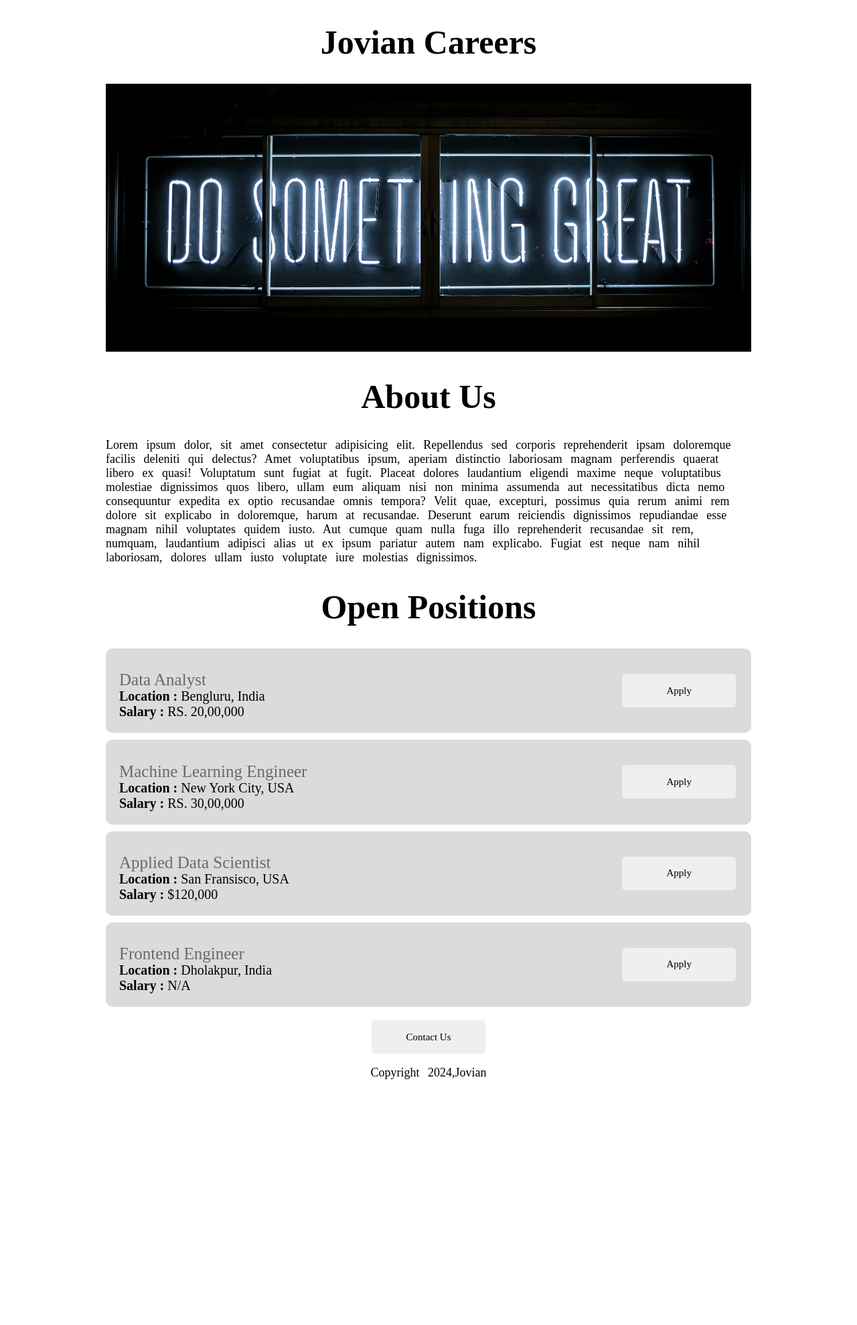
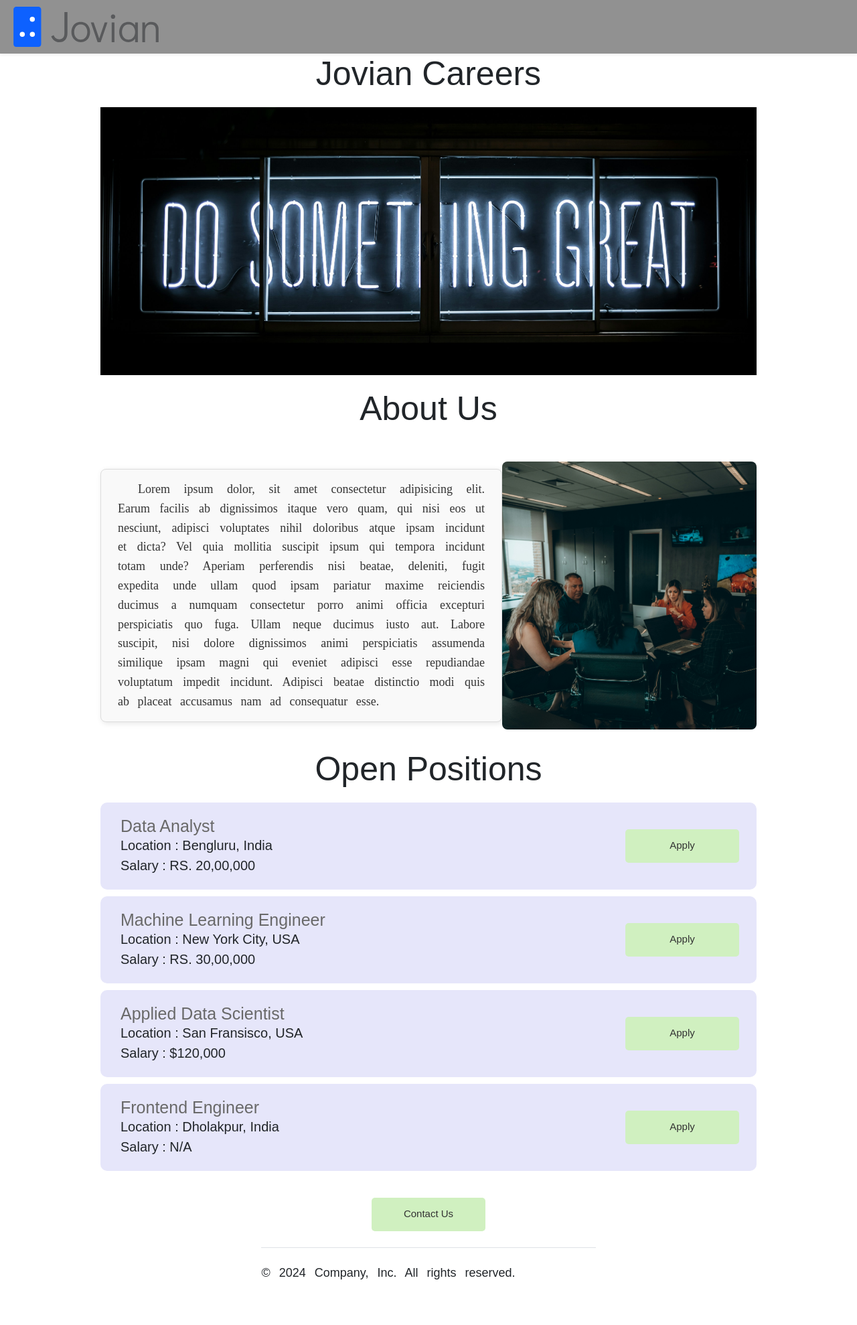
Before and after one commit to RANV33R07/Job-Listings-v2, a Flask app: page / in a window 1280 px wide. Shown: the whole page at 67% size. Before the commit the page ends 1611 px from the top, so only its background shows below. Run offline with Flask 3, Linux system fonts and the light colour scheme.

Commit message:
Added UI & Buttons

```diff
--- /dev/null
+++ b/templates/footer.html
@@ -0,0 +1,8 @@
+<div class="d-flex flex-column flex-sm-row justify-content-between py-4 my-4 border-top">
+  <p>&copy; 2024 Company, Inc. All rights reserved.</p>
+  <ul class="list-unstyled d-flex">
+    <li class="ms-3"><a class="link-body-emphasis" href="#"><svg class="bi" width="24" height="24"><use xlink:href="#twitter"/></svg></a></li>
+    <li class="ms-3"><a class="link-body-emphasis" href="#"><svg class="bi" width="24" height="24"><use xlink:href="#instagram"/></svg></a></li>
+    <li class="ms-3"><a class="link-body-emphasis" href="#"><svg class="bi" width="24" height="24"><use xlink:href="#facebook"/></svg></a></li>
+  </ul>
+</div>
--- a/templates/jobListings.html
+++ b/templates/jobListings.html
@@ -8,5 +8,5 @@
         <div><b>Salary : </b>{{"N/A"}}</div>
         {% endif %}
     </div>
-    <button class="buttons">Apply</button>
+    <a href="mailto:ranveermessi@gmail.com?subject=Appilcation%20for%20{{j['title']}}&body=My%20Name%20%3A%20%3CYour%20Name%20Here%3E%0D%0AMy%20Resume%20Lnk%20%3A%20%3CMy%20resume%20Link%3E%0D%0AMy%20Linkedin%20Link%20%3A%20%3CMy%20Linkedin%20Link%3E" class="buttons">Apply</a>
 </div>
--- a/templates/main.html
+++ b/templates/main.html
@@ -2,99 +2,203 @@
 <html lang="en">
 <head>
     <meta charset="UTF-8">
+    <meta name="viewport" content="width=device-width, initial-scale=1">
+    <link href="https://cdn.jsdelivr.net/npm/bootstrap@5.3.3/dist/css/bootstrap.min.css" rel="stylesheet" integrity="sha384-QWTKZyjpPEjISv5WaRU9OFeRpok6YctnYmDr5pNlyT2bRjXh0JMhjY6hW+ALEwIH" crossorigin="anonymous">
     <title>Jovian Career</title>
     <style>
-        #main{
-            padding: 0px 150px ;
+        #main {
+            padding: 0 150px;
+            padding-top: 60px;
         }
-        h1{
+
+        h1 {
             font-size: 50px;
-            font-family: "glancyr";
+            font-family: "glancyr", sans-serif;
             text-align: center;
+            margin: 20px 0;
         }
-        p{
-            font-family: "gilroy";
+
+        p {
+            font-family: "gilroy", sans-serif;
             word-spacing: 8px;
             font-size: 18px;
         }
-        #banner{
+
+        #banner {
             width: 100%;
             height: 400px;
             object-fit: cover;
         }
-        #footer{
+
+        #footer {
             display: flex;
             flex-direction: column;
             justify-content: center;
             align-items: center;
+            margin-top: 20px;
         }
-        .buttons{
+
+        #jobsPosition h4 {
+            margin-bottom: -1px;
+            font-size: 25px;
+            font-family: "glancyr", sans-serif;
+            font-weight: 500;
+            color: dimgrey;
+        }
+
+        #jobsPosition {
+            font-size: 20px;
+            font-family: "glancyr", sans-serif;
+            font-weight: 300;
+            display: flex;
+            flex-direction: column;
+            gap: 10px;
+        }
+
+        #jobsPosition #jobCards {
+            background-color: #E6E6FA;
+            border-radius: 10px;
+            display: flex;
+            flex-direction: column;
+            justify-content: center;
+            height: 130px;
+            padding: 0 30px;
+            position: relative;
+        }
+
+        #jobCards a {
+            position: absolute;
+            left: 80%;
+            top: 20px;
             height: 50px;
             width: 170px;
             border-radius: 5px;
             border: 1px solid transparent;
-            font-family: gilroy;
+            font-family: "gilroy", sans-serif;
             font-size: 15px;
+            font-weight: 500;
             margin-top: 20px;
             cursor: pointer;
+            background-color: #D0F0C0;
         }
-        .buttons:hover{
-            background-color: rgb(200, 199, 199);
+
+        #jobCards .buttons {
+            height: 50px;
+            width: 170px;
+            border-radius: 5px;
+            border: 1px solid transparent;
+            font-family: "gilroy", sans-serif;
+            font-size: 15px;
+            font-weight: 500;
+            margin-top: 20px;
+            cursor: pointer;
+            background-color: #D0F0C0;
+            text-decoration: none;
+            color: #333;
+            display: flex;
+            align-items: center;
+            justify-content: center;
+        }
+        #jobCards .buttons:hover {
+            background-color: #b3d9a0;
             border: 1px solid transparent;
         }
-        #jobsPosition h4{
-            margin-bottom: -1px;
-            font-size: 25px;
-            font-family: "glancyr";
-            font-weight: 500;
-            color: dimgrey;
+        #jobCards .buttons:active{
+            border: 4px solid #568b3c;
         }
-        #jobsPosition{
-            font-size: 20px;
-            font-family: "glancyr";
-            font-weight: 300;
-            height: auto;
+        #navbar {
+            height: 80px;
+            width: 100%;
+            padding: 10px 20px;
+            background-color: white;
+            position: fixed;
+            z-index: 2;
+            background-color: rgba(128, 128, 128, 0.867);
+        }
 
-            /* background-color: red; */
+        #navbar img {
+            object-fit: cover;
+            height: 100%;
+        }
+
+        #working {
             display: flex;
-            flex-direction: column;
-            justify-content: space-between;
-            gap: 10px;
-            position: relative;
-
-        }
-        #jobsPosition #jobCards{
-            background-color: rgb(220, 219, 219);
-            border-radius: 10px;
-            padding-left: 20px;
-            padding-bottom: 20px;
-            display: flex;
+            height: 100%;
             justify-content: space-between;
             align-items: center;
+            margin-top: 40px;
         }
-        #jobCards button{
-            left: 80%;
-            position: absolute;
+
+        #working p {
+            max-width: 600px;
+            margin: 20px auto;
+            padding: 15px 25px;
+            line-height: 1.6;
+            text-align: justify;
+            text-indent: 30px;
+            font-family: 'gilroy', serif;
+            font-weight: 500;
+            font-size: 18px;
+            color: #333;
+            background-color: #f9f9f9;
+            border: 1px solid #ddd;
+            border-radius: 8px;
+            box-shadow: 2px 2px 8px rgba(0, 0, 0, 0.1);
+        }
+
+        #working img {
+            width: 45%;
+            height: 400px;
+            object-fit: cover;
+            border-radius: 8px;
+        }
+        #footer .buttons {
+            height: 50px;
+            width: 170px;
+            border-radius: 5px;
+            border: 1px solid transparent;
+            font-family: "gilroy", sans-serif;
+            font-size: 15px;
+            font-weight: 500;
+            margin-top: 20px;
+            cursor: pointer;
+            background-color: #D0F0C0;
+            text-decoration: none;
+            color: #333;
+            display: flex;
+            align-items: center;
+            justify-content: center;
+        }
+        #footer .buttons:hover {
+            background-color: #b3d9a0;
+            border: 1px solid transparent;
+        }
+        #footer .buttons:active{
+            border: 4px solid #568b3c;
         }
     </style>
-    <meta name="viewport" content="width=device-width, initial-scale=1.0">
-    <title>Document</title>
 </head>
 <body>
+    {% include "navbar.html" %}
     <div id="main">
         <h1>Jovian Careers</h1>
-        <img id="banner" src="http://127.0.0.1:5000/static/banner.jpeg" alt="" width="100%" height="300px">
+        <img id="banner" src="http://127.0.0.1:5000/static/banner.jpeg" alt="Banner Image">
         <h1>About Us</h1>
-        <p>Lorem ipsum dolor, sit amet consectetur adipisicing elit. Repellendus sed corporis reprehenderit ipsam doloremque facilis deleniti qui delectus? Amet voluptatibus ipsum, aperiam distinctio laboriosam magnam perferendis quaerat libero ex quasi! Voluptatum sunt fugiat at fugit. Placeat dolores laudantium eligendi maxime neque voluptatibus molestiae dignissimos quos libero, ullam eum aliquam nisi non minima assumenda aut necessitatibus dicta nemo consequuntur expedita ex optio recusandae omnis tempora? Velit quae, excepturi, possimus quia rerum animi rem dolore sit explicabo in doloremque, harum at recusandae. Deserunt earum reiciendis dignissimos repudiandae esse magnam nihil voluptates quidem iusto. Aut cumque quam nulla fuga illo reprehenderit recusandae sit rem, numquam, laudantium adipisci alias ut ex ipsum pariatur autem nam explicabo. Fugiat est neque nam nihil laboriosam, dolores ullam iusto voluptate iure molestias dignissimos.</p>
+        <div id="working">
+            <p>Lorem ipsum dolor, sit amet consectetur adipisicing elit. Earum facilis ab dignissimos itaque vero quam, qui nisi eos ut nesciunt, adipisci voluptates nihil doloribus atque ipsam incidunt et dicta? Vel quia mollitia suscipit ipsum qui tempora incidunt totam unde? Aperiam perferendis nisi beatae, deleniti, fugit expedita unde ullam quod ipsam pariatur maxime reiciendis ducimus a numquam consectetur porro animi officia excepturi perspiciatis quo fuga. Ullam neque ducimus iusto aut. Labore suscipit, nisi dolore dignissimos animi perspiciatis assumenda similique ipsam magni qui eveniet adipisci esse repudiandae voluptatum impedit incidunt. Adipisci beatae distinctio modi quis ab placeat accusamus nam ad consequatur esse.</p>
+            <img src="http://127.0.0.1:5000/static/working.jpg" alt="Working Image">
+        </div>
+
         <h1>Open Positions</h1>
         <div id="jobsPosition">
-            {%for j in jobs%}
+            {% for j in jobs %}
             {% include "jobListings.html" %}
             {% endfor %}
         </div>
+
         <div id="footer">
-            <button class="buttons">Contact Us</button>
-            <p>Copyright 2024,Jovian</p>
+            <a class="buttons" href="mailto:ranveermessi@gmail.com?subject=Question%20and%20Queries&body=My%20Name%20%3A%20%3CYour%20Name%20Here%3E%0D%0AMy%20Question%20%3A%20%3CYour%20Question%3E">Contact Us</a>
+            {% include "footer.html" %}
         </div>
     </div>
 </body>
--- /dev/null
+++ b/templates/navbar.html
@@ -0,0 +1,3 @@
+<div class="shadow-sm" id="navbar">
+    <img src="/static/jovian_logo.svg" alt="">
+</div>
```
Also changed, not shown: static/jovian_logo.svg (added), static/working.jpg (added).
